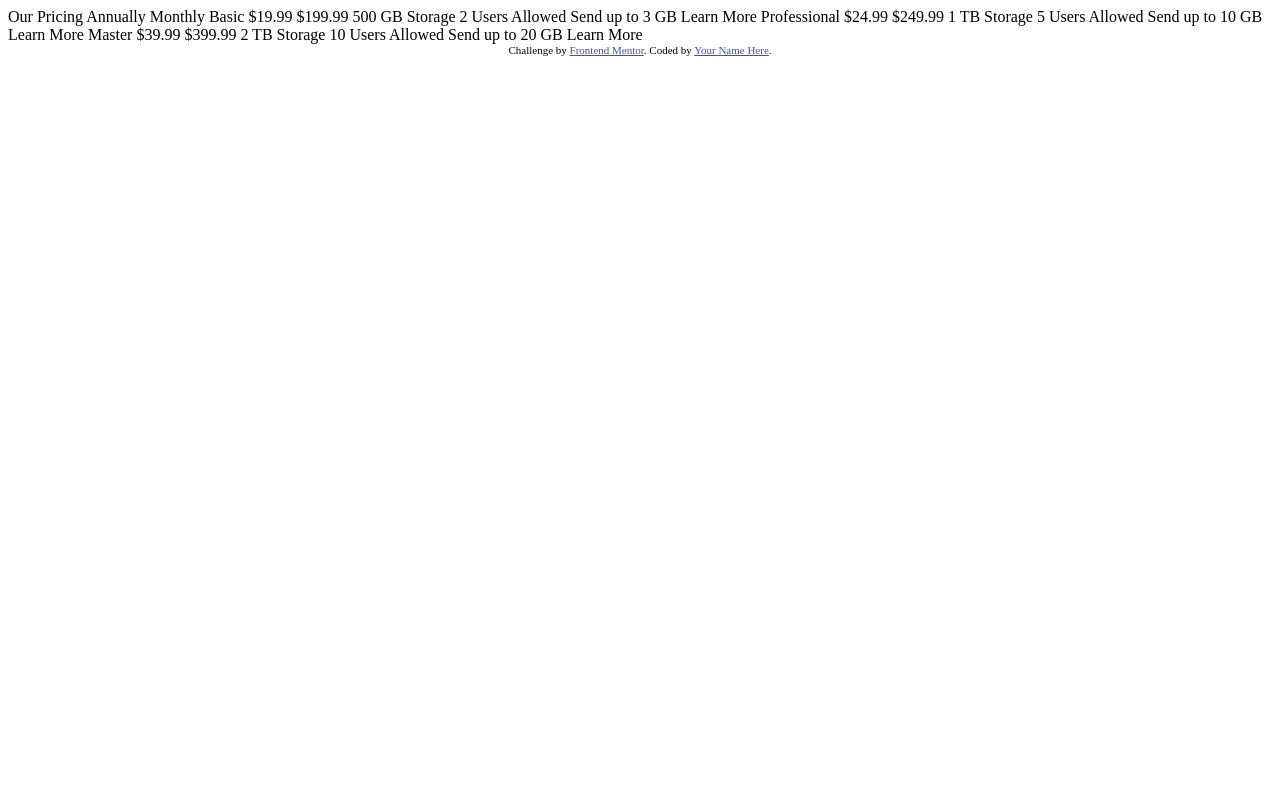
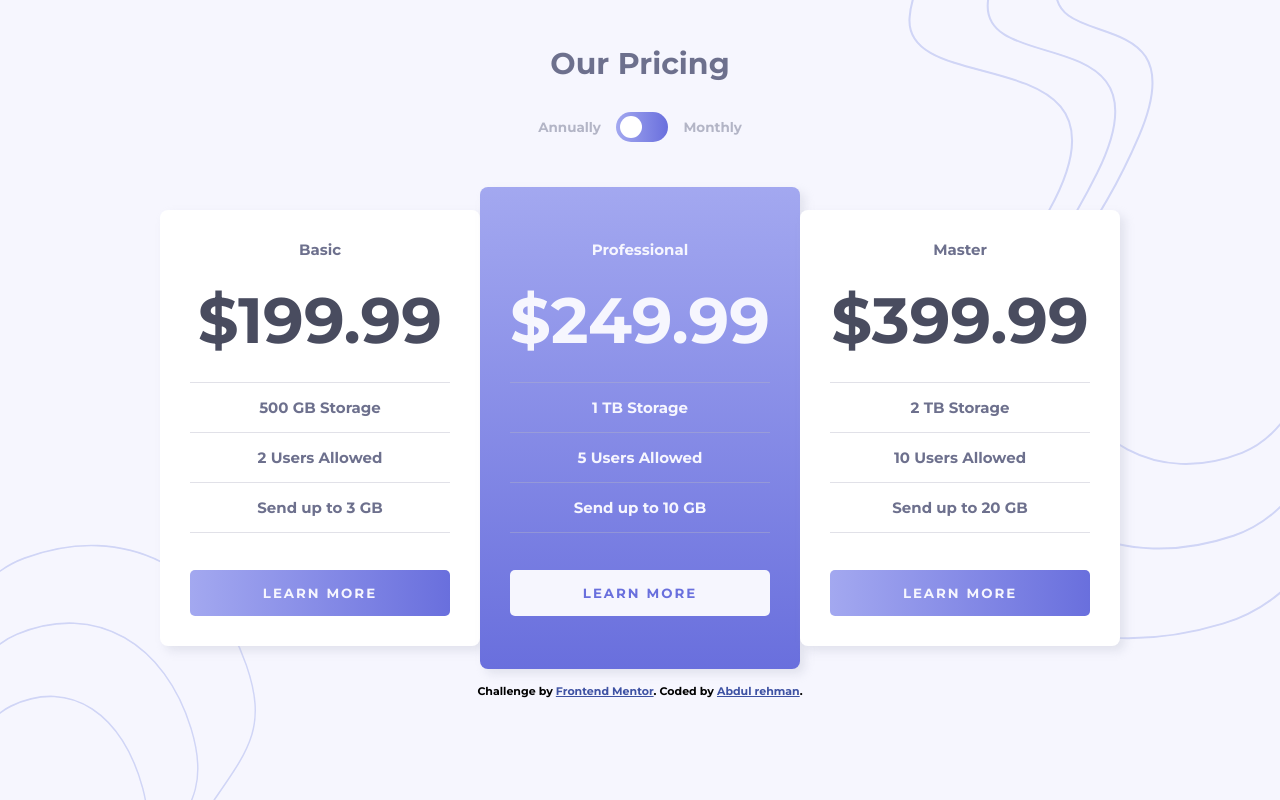
Before and after one commit to abymani/pricing-component-with-toggle-master, a plain HTML site: page index.html in a window 1280 px wide. Drawn offline with Linux system fonts and the light colour scheme.

Commit message:
all done

```diff
--- a/index.html
+++ b/index.html
@@ -5,48 +5,60 @@
   <meta name="viewport" content="width=device-width, initial-scale=1.0"> <!-- displays site properly based on user's device -->
 
   <link rel="icon" type="image/png" sizes="32x32" href="./images/favicon-32x32.png">
-
-  <title>Frontend Mentor | [Challenge Name Here]</title>
-
-  <!-- Feel free to remove these styles or customise in your own stylesheet 👍 -->
-  <style>
-    .attribution { font-size: 11px; text-align: center; }
-    .attribution a { color: hsl(228, 45%, 44%); }
-  </style>
+  <link rel="stylesheet" href="./styles/index.css">
+  <link rel="stylesheet" href="./styles/switchStyle.css">
+  <script src="index.js" defer></script>
+  <title>Frontend Mentor | Pricing component</title>
 </head>
 <body>
-
-  Our Pricing
-  Annually
-  Monthly
-
-  Basic
-  &dollar;19.99
-  &dollar;199.99
-  500 GB Storage
-  2 Users Allowed
-  Send up to 3 GB
-  Learn More
-
-  Professional
-  &dollar;24.99
-  &dollar;249.99
-  1 TB Storage
-  5 Users Allowed
-  Send up to 10 GB
-  Learn More
-
-  Master
-  &dollar;39.99
-  &dollar;399.99
-  2 TB Storage
-  10 Users Allowed
-  Send up to 20 GB
-  Learn More
-
-  <div class="attribution">
-    Challenge by <a href="https://www.frontendmentor.io?ref=challenge" target="_blank">Frontend Mentor</a>.
-    Coded by <a href="#">Your Name Here</a>.
-  </div>
+  <header>
+    <h1 class="our-pricing-text">Our Pricing</h1>
+    <div class="toggle-container">
+      <span>Annually</span>
+      <label class="switch">
+        <input type="checkbox" class="toggle">
+        <span class="slider"></span>
+      </label>
+      <span>Monthly</span>
+    </div>
+  </header>
+  <main>
+    <div class="item1">
+      <p class="plan">Basic</p>
+      <p class="price">&dollar;199.99</p>
+      <ul class="specifications">
+        <li>500 GB Storage</li>
+        <li>2 Users Allowed</li>
+        <li>Send up to 3 GB</li>
+      </ul>
+      <button class="learnmore-btn">Learn More</button>
+    </div>
+    <div class="item2">
+      <p class="plan">Professional</p>
+      <p class="price">&dollar;249.99</p>
+      <ul class="specifications">
+        <li>1 TB Storage</li>
+        <li>5 Users Allowed</li>
+        <li>Send up to 10 GB</li>
+      </ul>
+      <button class="learnmore-btn">Learn More</button>
+    </div>
+    <div class="item3">
+      <p class="plan">Master</p>
+      <p class="price">&dollar;399.99</p>
+      <ul class="specifications">
+        <li>2 TB Storage</li>
+        <li>10 Users Allowed</li>
+        <li>Send up to 20 GB</li>
+      </ul>
+      <button class="learnmore-btn">Learn More</button>
+    </div>
+  </main>
+  <footer>
+    <div class="attribution">
+      Challenge by <a href="https://www.frontendmentor.io?ref=challenge" target="_blank">Frontend Mentor</a>.
+      Coded by <a href="https://www.twitter.com/abymani1">Abdul rehman</a>.
+    </div>
+  </footer>
 </body>
 </html>
--- /dev/null
+++ b/index.js
@@ -0,0 +1,21 @@
+const toggleBtn = document.querySelector(".toggle");
+const prices = document.querySelectorAll(".price");
+
+
+const annualyPrice = ["&dollar;199.99","&dollar;249.99","&dollar;399.99"];
+const monthlyPrice = ["&dollar;19.99","&dollar;24.99","39.99"];
+toggleBtn.addEventListener('click',(e) => {
+
+    if(e.currentTarget.checked == true){
+        let i=0;
+        prices.forEach(price => {
+            price.innerHTML = monthlyPrice[i++];
+        });
+    }
+    if(e.currentTarget.checked == false){
+        let i=0;
+        prices.forEach(price => {
+            price.innerHTML = annualyPrice[i++];
+        });
+    }
+});
--- /dev/null
+++ b/styles/index.css
@@ -0,0 +1,212 @@
+
+@import url('https://fonts.googleapis.com/css2?family=Montserrat:wght@400;700&display=swap');
+:root{
+
+/* ### Primary */
+
+--Linear-Gradient: hsl(236, 72%, 79%) to hsl(237, 63%, 64%);
+
+/* ### Neutral */
+
+--Very-Light-Grayish-Blue: hsl(240, 78%, 98%);
+--Light-Grayish-Blue: hsl(234, 14%, 74%);
+--Grayish-Blue: hsl(233, 13%, 49%);
+--Dark-Grayish-Blue: hsl(232, 13%, 33%);
+/*
+## Typography
+
+### Body Copy */
+
+--Font-size: 15px;
+--ff-montserrat: 'Montserrat', sans-serif;
+}
+
+
+
+*{
+    font-family: var(--ff-montserrat);
+    font-weight: 700;
+    box-sizing: border-box;
+    padding: 0;
+    margin: 0;
+}
+html {
+    font-size: 15px;
+}
+body {
+    background-color: var(--Very-Light-Grayish-Blue);
+    background-image: url(../images/bg-top.svg);
+    background-repeat: no-repeat;
+    background-position: 150% 0%;
+    background-size:50vw 80vh;
+    min-height: 100vh;
+    width: 100%;
+    padding-bottom: 4rem;
+}
+
+header{
+    display: grid;
+    place-items: center;
+    gap: 2rem;
+    padding: 3rem;
+}
+    header h1 {
+        color: var(--Grayish-Blue);
+    }
+    header .toggle-container {
+        display: flex;
+        align-items: center;
+        gap: 1rem;
+        color: var(--Light-Grayish-Blue);
+        font-size: 0.9rem;
+    }
+
+main {
+    width: 90%;
+    margin-inline: auto;
+    display: grid;
+    grid-template-columns: auto;
+    gap: 2rem;
+}
+    main >div {
+        padding:2rem ;
+        display: flex;
+        flex-direction: column;
+        align-items: center;
+        gap: 1.5rem;
+        background-color: white;
+        border-radius: 8px;
+        box-shadow: 5px 5px 10px 0px hsl(234, 14%, 74%,0.3);
+    }
+    .item2 {
+        background-image:linear-gradient(hsl(236, 72%, 79%) ,hsl(237, 63%, 64%));
+    }
+        .plan {
+            color: var(--Grayish-Blue);
+
+        }
+        .item2 .plan {
+            color: var(--Very-Light-Grayish-Blue);
+        }
+        .price {
+            color: var(--Dark-Grayish-Blue);
+            font-size: clamp(2rem,15vw,5rem);
+        }
+        .item2 .price {
+            color: var(--Very-Light-Grayish-Blue);
+        }
+        ul {
+            width: 100%;
+            list-style-type: none;
+            text-align: center;
+        }
+            ul li {
+
+                color: var(--Grayish-Blue);
+                padding-block: 1rem;
+                border-top: 1px solid hsl(234, 14%, 74%,0.4);
+            }
+            .item2 ul li {
+                color: var(--Very-Light-Grayish-Blue);
+            }
+            ul li:last-child {
+                border-bottom: 1px solid hsl(234, 14%, 74%,0.4);
+            }
+        .learnmore-btn {
+            margin-top: 1rem;
+            padding: 1rem;
+            width: 100%;
+            color: var(--Very-Light-Grayish-Blue);
+            letter-spacing: 2px;
+            text-transform: uppercase;
+            border-radius: 5px;
+            border: 0px;
+            background-image: linear-gradient(90deg,hsl(236, 72%, 79%) ,hsl(237, 63%, 64%));
+        }
+        .learnmore-btn:hover{
+            cursor: pointer;
+            background-image: none;
+            background-color: white;
+            color: var(--Dark-Grayish-Blue);
+            border: 1px solid hsl(237, 63%, 64%);
+        }
+        .item2 .learnmore-btn {
+            background-image: none;
+            background-color: var(--Very-Light-Grayish-Blue);
+            color: hsl(237, 63%, 64%);
+
+        }
+        .item2 .learnmore-btn:hover{
+            background-color: hsl(237, 63%, 64%);
+            border:1px solid var(--Very-Light-Grayish-Blue);
+            color: var(--Very-Light-Grayish-Blue);
+        }
+
+footer {
+    padding-block: 1rem;
+}
+    .attribution { font-size: 11px; text-align: center; }
+    .attribution a { color: hsl(228, 45%, 44%); }
+
+
+
+
+
+@media screen and (min-width:500px) {
+    main {
+        width: 60%;
+    }
+}
+
+@media screen and (min-width:700px) {
+    body{
+        background-image: url(../images/bg-top.svg), url(../images/bg-bottom.svg);
+        background-repeat: no-repeat,no-repeat;
+        background-position: top right ,bottom left;
+        background-size:30vw 80vh,20vw 20vw;
+    }
+
+    main {
+        width: 90%;
+        grid-template-columns: repeat(2,1fr);
+    }
+        .item3 {
+            grid-column-start: 1;
+            grid-column-end: 3;
+            align-self: center;
+            justify-self: center;
+            width: 50%;
+        }
+        .price {
+            font-size: clamp(2rem,5vw,5rem);
+        }
+}
+
+@media screen and (min-width:1000px) {
+    main {
+        width: 90%;
+        grid-template-columns: repeat(3,1fr);
+        gap: 0;
+    }
+        .item1 {
+            align-self: center;
+        }
+        .item3 {
+            grid-column-start: auto;
+            grid-column-end: auto;
+            align-self: center;
+            justify-self: unset;
+            width: auto;
+        }
+        .item2 {
+            padding-block: 3.5rem;
+        }
+
+
+}
+
+@media screen and (min-width:1200px) {
+    main {
+        width: 75%;
+    }
+}
--- /dev/null
+++ b/styles/switchStyle.css
@@ -0,0 +1,52 @@
+
+
+/* The switch - the box around the slider */
+.switch {
+    position: relative;
+    display: inline-block;
+    width: 3.5rem;
+    height: 2rem;
+  }
+
+  /* Hide default HTML checkbox */
+  .switch input {
+    opacity: 0;
+    width: 0;
+    height: 0;
+  }
+
+  /* The slider */
+  .slider {
+    position: absolute;
+    cursor: pointer;
+    top: 0;
+    left: 0;
+    right: 0;
+    bottom: 0;
+    border-radius: 34px;
+    background: linear-gradient(90deg,hsl(236, 72%, 79%) ,hsl(237, 63%, 64%));
+    -webkit-transition: .4s;
+    transition: 0.4s;
+}
+  .slider:before {
+    position: absolute;
+    content: "";
+    width: 1.5rem;
+    aspect-ratio: 1;
+    left: 4px;
+    bottom: 4px;
+    border-radius: 50%;
+    background-color: white;
+    -webkit-transition: .4s;
+    transition: .4s;
+  }
+
+  input:focus + .slider {
+    box-shadow: 0 0 1px #2196F3;
+  }
+
+  input:checked + .slider:before {
+    -webkit-transform: translateX(1.4rem);
+    -ms-transform: translateX(1.4rem);
+    transform: translateX(1.4rem);
+  }
```
